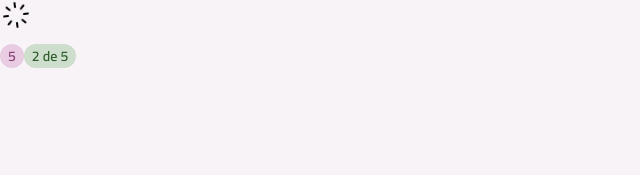
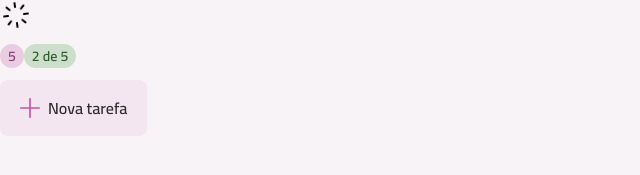
Before and after one commit to joaopedrovidal/todo, a React (Vite) app: page / in a window 1280 px wide. Shown: the part 311-486 px from the top of the page, without its empty margins (0-640 px from the left). Built offline with nearby package versions, Linux system fonts and the light colour scheme.

Commit message:
Componente Button

```diff
--- a/src/App.tsx
+++ b/src/App.tsx
@@ -7,6 +7,7 @@
 import SpinnerIcon from './assets/icons/spinner.svg?react'
 import Icon from "./components/Icon";
 import Badge from "./components/Bagde";
+import Button from "./components/Button";
 
 
 
@@ -43,6 +44,10 @@
         <Badge variant={"secondary"}>5</Badge>
         <Badge variant={"primary"}>2 de 5</Badge>
       </div>
+
+      <div>
+        <Button icon={AddIcon}>Nova tarefa</Button>
+      </div>
     </div>
   )
 }
--- /dev/null
+++ b/src/components/Button.tsx
@@ -0,0 +1,73 @@
+import type React from "react"
+import { cva, type VariantProps } from "class-variance-authority"
+import Icon from "./Icon"
+import Text from "./text"
+
+export const buttonVariants = cva(`
+    flex items-center justify-center cursor-pointer
+    transition rounded-lg group gap-2
+`, {
+    variants: {
+        variant: {
+            primary: 'bg-gray-200 hover:bg-pink-light',
+        },
+        size: {
+            md: 'h-14 py-4 px-5'
+        },
+        disabled:{
+            true: 'opacity-50 pointer-events-none'
+        }
+    },
+    defaultVariants: {
+        variant: 'primary',
+        disabled: false,
+        size: 'md',
+    }
+})
+
+export const buttonIconVariants = cva("transition", {
+    variants: {
+        variant: {
+            primary: 'fill-pink-base'
+        },
+        size: {
+            md: 'w-5 h-5'
+        }
+    },
+    defaultVariants: {
+        variant: "primary",
+        size: 'md',
+    }
+})
+
+export const buttonTextVariants = cva('', {
+    variants: {
+        variant: {
+            primary: 'text-gray-400'
+        }
+    },
+    defaultVariants: {
+        variant: 'primary'
+    }
+})
+
+interface ButtonProps
+    extends Omit<React.ComponentProps<"button">, 'size' | 'disabled' >,
+        VariantProps<typeof buttonVariants> {
+    icon?: React.ComponentProps<typeof Icon>['svg']
+}
+
+export default function Button({ variant, size, disabled, className, children, icon: IconComponent, ...props }: ButtonProps){
+    return (
+        <button className={buttonVariants({variant, size, disabled, className})} {...props}>
+            {IconComponent && (
+                <Icon
+                    svg={IconComponent}
+                    className={buttonIconVariants({variant, size})}
+                />
+            )}
+            <Text variant={"body-md-bold"} className={buttonTextVariants({variant})}>
+                {children}
+            </Text>
+    </button>)
+}
```
